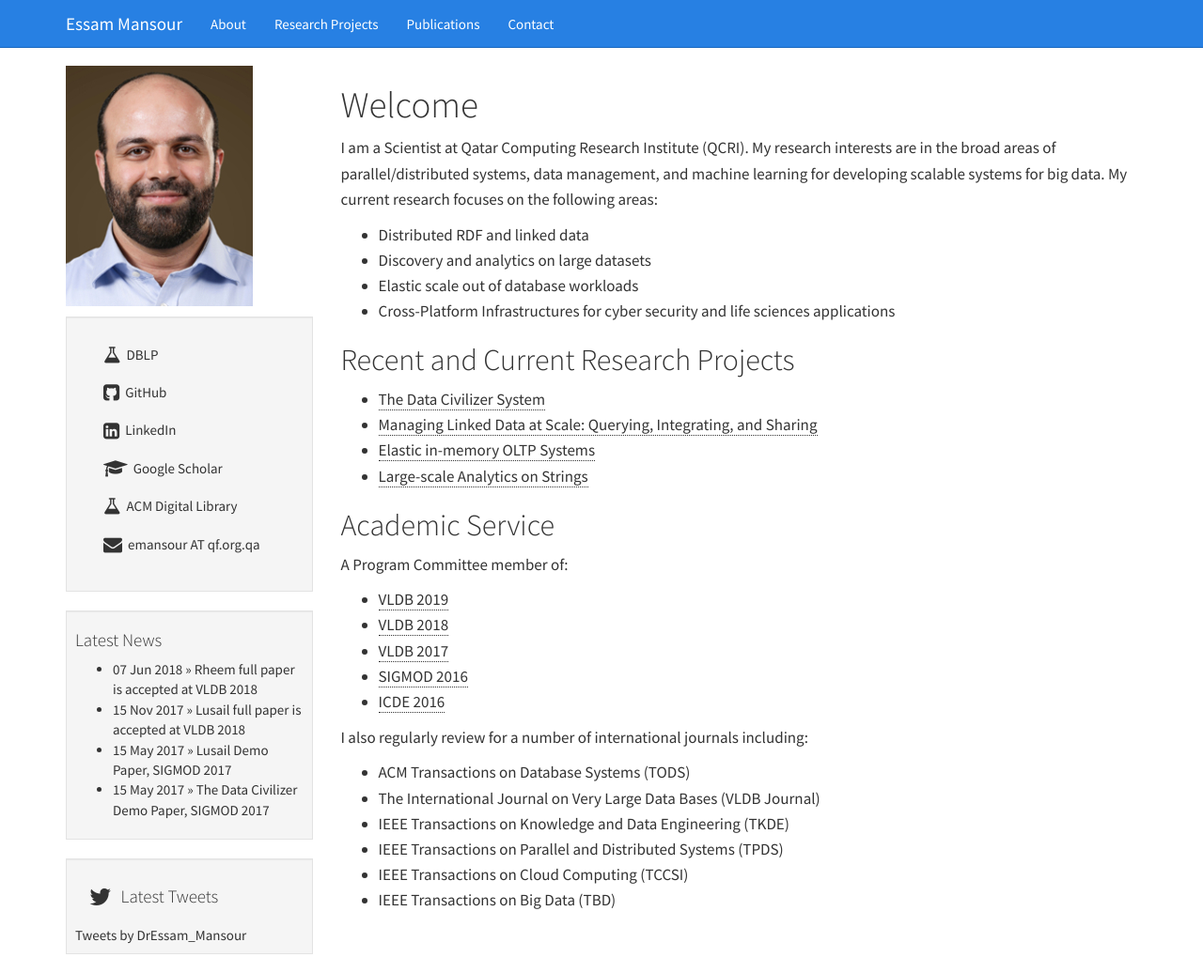
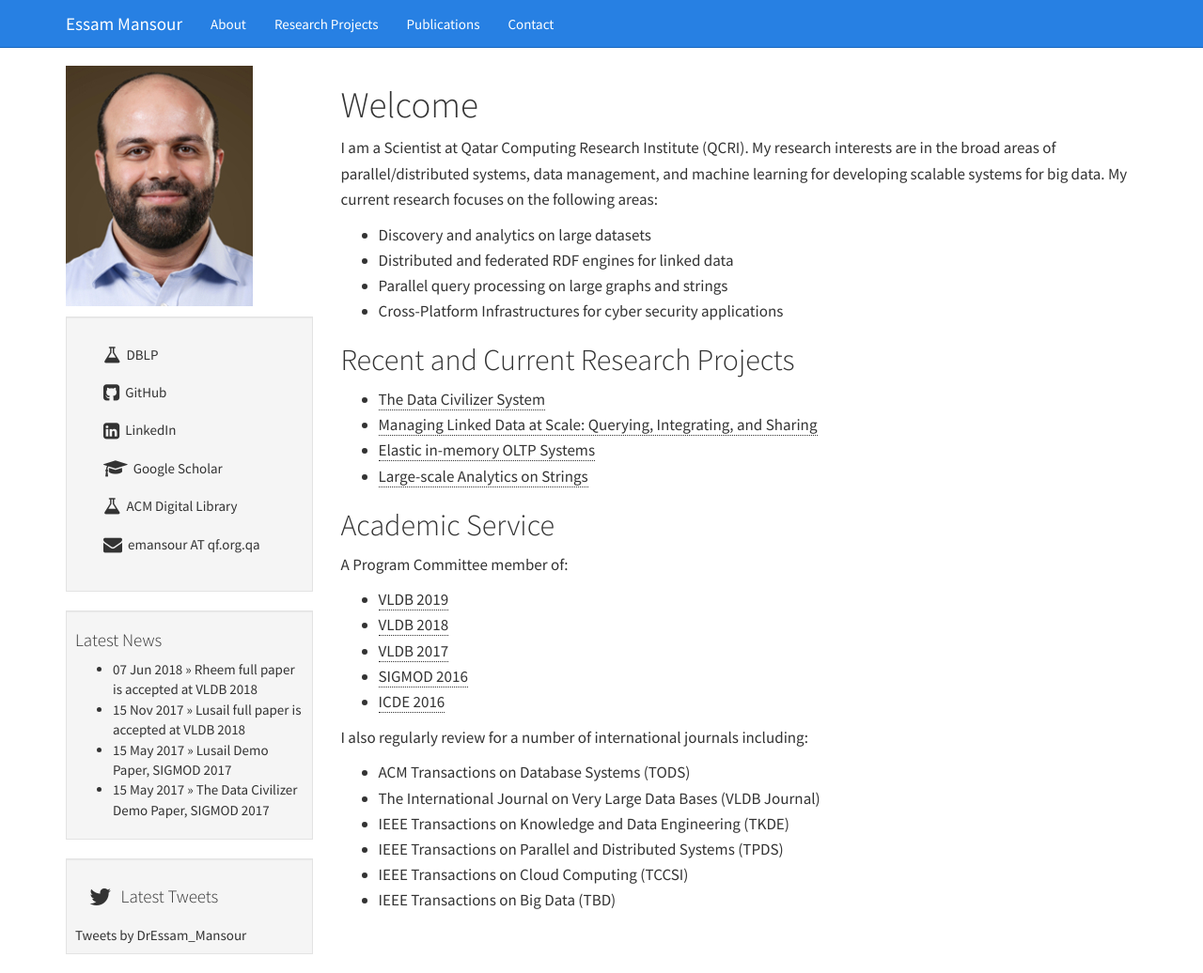
Before and after one commit to mansoure/mansoure.github.io, a Jekyll site: the page built from index.md, in a window 1280 px wide and 1036 px high. Shown: the whole window at 94% size. Built offline with Jekyll 4.4.1, drawn with Linux system fonts in a browser that asks for light colours; comment, search, counter and statistics services are not loaded.

```diff
--- a/index.md
+++ b/index.md
@@ -7,10 +7,10 @@
 I am a Scientist at Qatar Computing Research Institute (QCRI).
 My research interests are in the broad areas of parallel/distributed systems, data management, and machine learning for developing scalable systems for big data. My current research focuses on the following areas:
 
-- Distributed RDF and linked data
 - Discovery and analytics on large datasets
-- Elastic scale out of database workloads
-- Cross-Platform Infrastructures for cyber security and life sciences applications
+- Distributed and federated RDF engines for linked data
+- Parallel query processing on large graphs and strings
+- Cross-Platform Infrastructures for cyber security applications
 
 
 ## Recent and Current Research Projects
```
